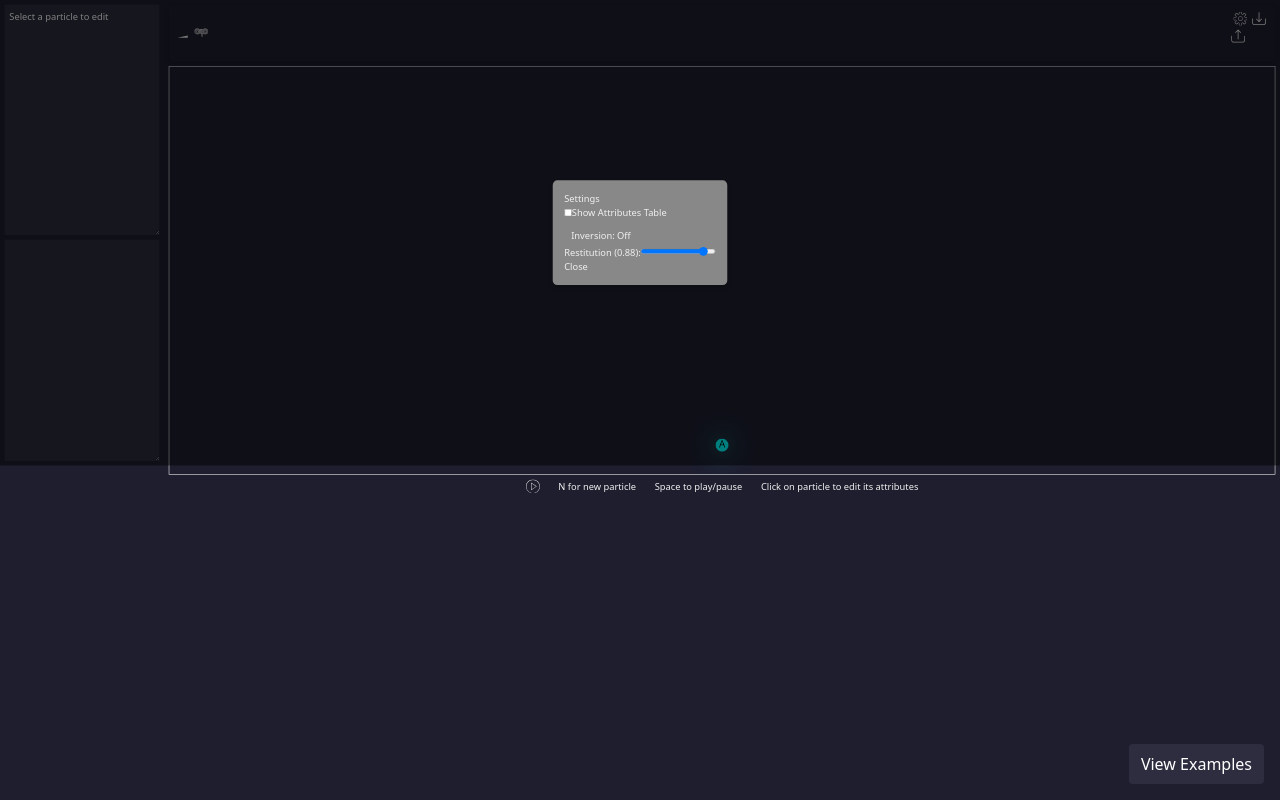
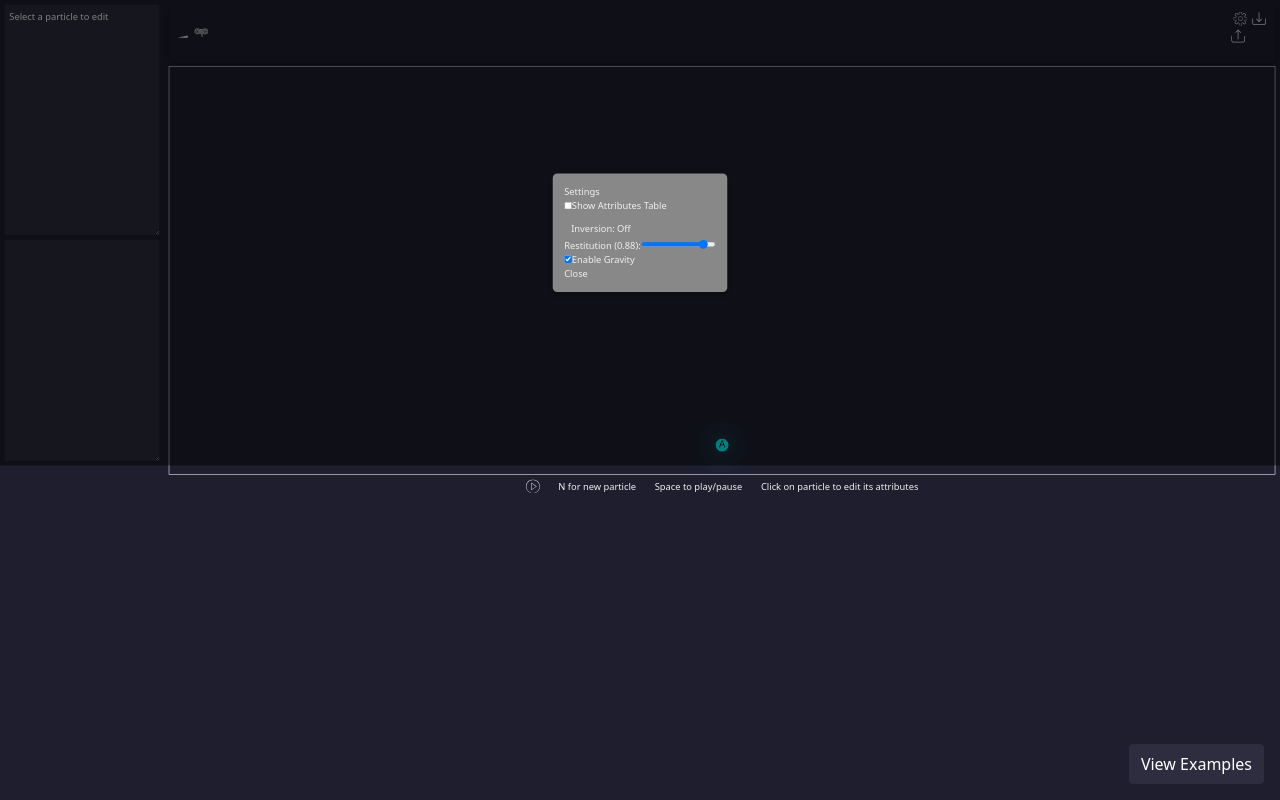
Before and after one commit to Oliver-Form/forceplay, a Next.js app: page /sandbox in a window 1280 px wide. Both pictures are taken after a click on the button 1240 px from the left and 18 px from the top of the page. Built offline with nearby package versions, Linux system fonts and the light colour scheme.

Commit message:
created option to disable gravity

```diff
--- a/src/components/WorldCanvas.tsx
+++ b/src/components/WorldCanvas.tsx
@@ -73,6 +73,7 @@ export default function WorldCanvas({ initialData }: WorldCanvasProps) {
   const [selectedParticle, setSelectedParticle] = useState<Particle | null>(null);
   const [slopeMode, setSlopeMode] = useState(false);
   const [slopePoints, setSlopePoints] = useState<Vector2D[]>([]);
+  const [previewPoint, setPreviewPoint] = useState<Vector2D | null>(null);
   const [showSlopeModal, setShowSlopeModal] = useState(false);
   const [highlightedSlope, setHighlightedSlope] = useState<number | null>(null);
   const [ropeMode, setRopeMode] = useState(false);
@@ -81,6 +82,7 @@ export default function WorldCanvas({ initialData }: WorldCanvasProps) {
   const [isInverted, setIsInverted] = useState(false);
   const [showAttributesTable, setShowAttributesTable] = useState(false);
   const [restitutionValue, setRestitutionValue] = useState(world.restitution);
+  const [gravityEnabled, setGravityEnabled] = useState(world.useGravity);
   const [showCoordinateModal, setShowCoordinateModal] = useState(false);
   const [coordinateInputs, setCoordinateInputs] = useState({ startX: 0, startY: 0, endX: 0, endY: 0 });
   const [heritageError, setHeritageError] = useState<boolean>(false);
@@ -103,7 +105,16 @@ export default function WorldCanvas({ initialData }: WorldCanvasProps) {
     if (e.shiftKey) {
       setShowCoordinateModal(true);
     } else {
-      setSlopeMode((prev) => !prev);
+      setSlopeMode((prev) => {
+        const newMode = !prev;
+        if (newMode === false) {
+          setSlopePoints([]);
+          setPreviewPoint(null);
+        }
+        return newMode;
+      });
+      setSlopePoints([]);
+      setPreviewPoint(null);
     }
   };
 
@@ -283,6 +294,7 @@ export default function WorldCanvas({ initialData }: WorldCanvasProps) {
           world.addSlope(updatedPoints[0], updatedPoints[1]);
           setSlopeMode(false);
           setSlopePoints([]);
+          setPreviewPoint(null);
           draw();
         }
         return updatedPoints;
@@ -314,6 +326,20 @@ export default function WorldCanvas({ initialData }: WorldCanvasProps) {
     }
   };
 
+  // Add mouse move handler for slope preview
+  const handleMouseMove = (e: React.MouseEvent<HTMLCanvasElement>) => {
+    if (!slopeMode || slopePoints.length !== 1) return;
+    const rect = canvasRef.current?.getBoundingClientRect();
+    if (!rect) return;
+    const clientX = e.clientX - rect.left;
+    const clientY = e.clientY - rect.top;
+    const x = clientX / scale;
+    const y = canvasHeight - (clientY / scale);
+    const point = new Vector2D(x, y);
+    setPreviewPoint(point);
+    draw();
+  };
+
   // Draw all particles and slopes (memoized)
   const draw = useCallback(() => {
     const ctx = canvasRef.current?.getContext('2d');
@@ -340,6 +366,19 @@ export default function WorldCanvas({ initialData }: WorldCanvasProps) {
       ctx.lineWidth = 3; // Increase line width for better visibility
       ctx.stroke();
     });
+    // Draw rubber-band preview when placing a slope
+    if (slopeMode && slopePoints.length === 1 && previewPoint) {
+      const start = slopePoints[0];
+      ctx.save();
+      ctx.setLineDash([5, 5]);
+      ctx.beginPath();
+      ctx.moveTo(start.x, canvasHeight - start.y);
+      ctx.lineTo(previewPoint.x, canvasHeight - previewPoint.y);
+      ctx.strokeStyle = '#888';
+      ctx.lineWidth = 2;
+      ctx.stroke();
+      ctx.restore();
+    }
 
     // Draw particles
     for (let i = 0, len = world.particles.length; i < len; i++) {
@@ -369,7 +408,7 @@ export default function WorldCanvas({ initialData }: WorldCanvasProps) {
       const label = String.fromCharCode(65 + (i % 26)) + (i >= 26 ? Math.floor(i / 26) : '');
       ctx.fillText(label, p.position.x, flippedY);
     }
-  }, [canvasRef]);
+  }, [canvasRef, slopeMode, slopePoints, previewPoint]);
 
   const handleDownload = () => {
     const particleData = world.particles.map((p) => ({
@@ -837,6 +876,20 @@ export default function WorldCanvas({ initialData }: WorldCanvasProps) {
                   />
                 </label>
                 <br />
+                <label>
+                  <input
+                    type="checkbox"
+                    checked={gravityEnabled}
+                    onChange={(e) => {
+                      const enabled = e.target.checked;
+                      setGravityEnabled(enabled);
+                      world.setGravityEnabled(enabled);
+                      draw();
+                    }}
+                  />
+                  Enable Gravity
+                </label>
+                <br />
                 <button onClick={() => setShowSettingsModal(false)}>Close</button>
               </div>
             </div>
@@ -890,7 +943,7 @@ export default function WorldCanvas({ initialData }: WorldCanvasProps) {
             height={canvasHeight}
             style={{ border: '1px solid #F0F0F0' }}
             onClick={handleCanvasClick}
-            onContextMenu={handleCanvasRightClick}
+            onMouseMove={handleMouseMove}
           />
 
           {/* usage instructions */}
--- a/src/lib/physics/World.ts
+++ b/src/lib/physics/World.ts
@@ -6,11 +6,19 @@ import { Particle } from './Particle';
 
   export class World {
     restitution: number;
+    useGravity: boolean = true; // gravity enabled flag
     /**
      * Create a new World with given restitution coefficient (0-1)
      */
     constructor(restitution = 0.88) {
       this.restitution = restitution;
+    }
+
+    /**
+     * Enable or disable gravity.
+     */
+    setGravityEnabled(value: boolean) {
+      this.useGravity = value;
     }
 
     particles: Particle[] = [];
@@ -46,7 +54,8 @@ import { Particle } from './Particle';
         if (!p.isStationary) {
           // compute net force and integrate without allocations
           const fx = p.appliedForce.x;
-          const fy = p.appliedForce.y - 9.8 * p.mass;
+          const g = this.useGravity ? 9.8 : 0;
+          const fy = p.appliedForce.y - g * p.mass;
           const invM = 1 / p.mass;
           // velocity update: v += (F/m) * dt
           p.velocity.x += fx * invM * dt;
@@ -55,7 +64,7 @@ import { Particle } from './Particle';
           p.position.x += p.velocity.x * dt;
           p.position.y += p.velocity.y * dt;
           // Apply energy correction
-          p.correctEnergy(9.8);
+          p.correctEnergy(g);
 
           // Check for collisions with slopes
           for (const slope of this.slopes) {
@@ -222,3 +231,5 @@ import { Particle } from './Particle';
       }
     }
   }
+
+//
```
